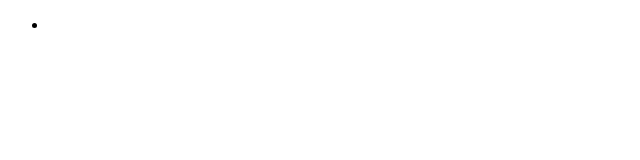
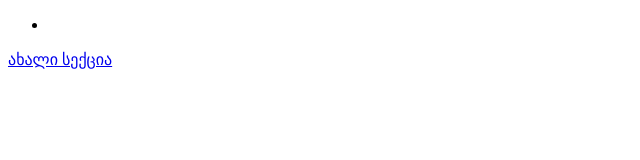
Before and after one commit to Leosi1/davaleba-3, a plain HTML site: page index.html in a window 1280 px wide. Shown: the whole page, without its empty margins (0-640 px from the left). Drawn offline with Linux system fonts and the light colour scheme.

Commit message:
ad section

```diff
--- a/index.html
+++ b/index.html
@@ -13,6 +13,8 @@
 
 
      </header>
-</body>
+
+     <section> ახალი სექცია </section>
+ </body>
 
 </html>
```
